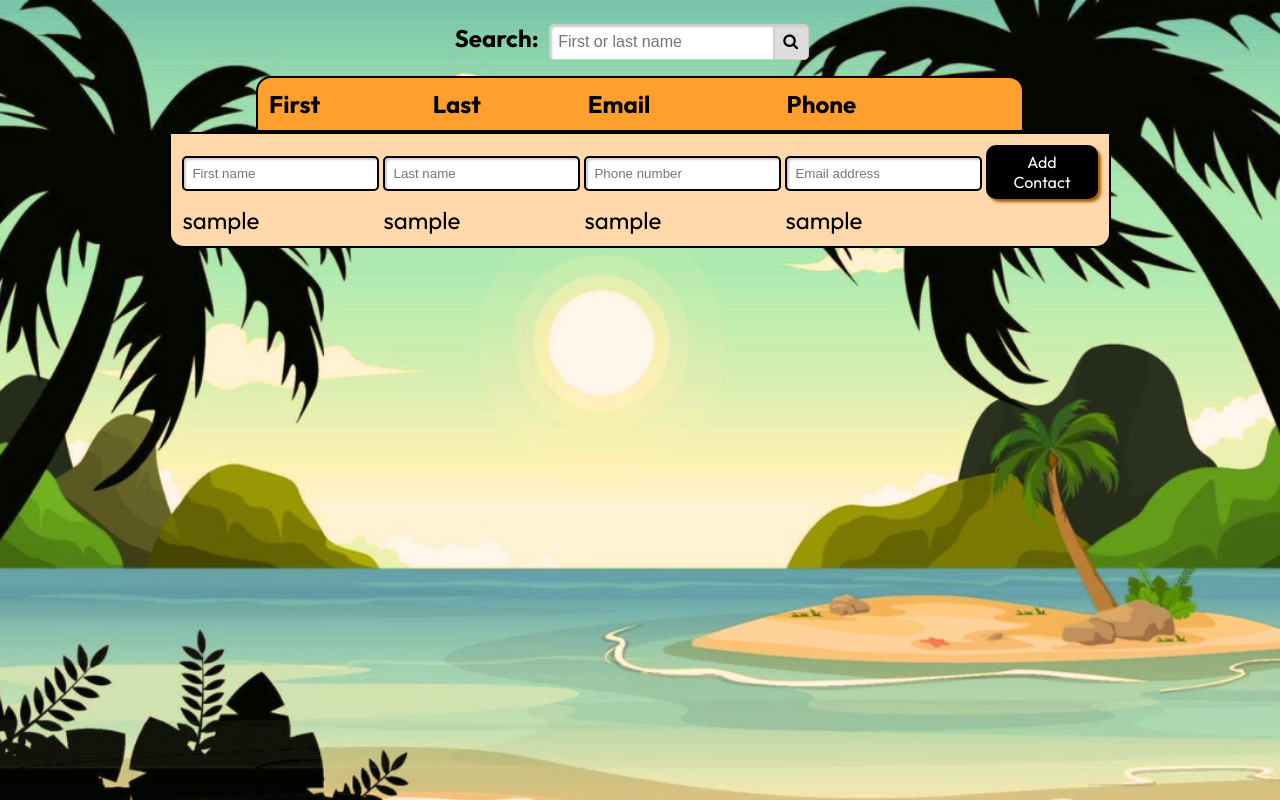
After one commit to The-Cliff-Face/ManagerOfContacts, a PHP site: page /contacts.html in a window 1280 px wide. The commit adds this page. Run offline with PHP 8.4, Linux system fonts and the light colour scheme; lists and menus that the app fills with data are empty.

Commit message:
tentative contacts page

```diff
--- /dev/null
+++ b/contacts.html
@@ -0,0 +1,59 @@
+<!DOCTYPE html>
+<html lang="en">
+
+<head>
+    <meta charset="UTF-8">
+    <meta name="viewport" content="width=device-width, initial-scale=1.0">
+    <title>Contacts Page</title>
+    <link rel="stylesheet" href="styles.css">
+    <link rel="preconnect" href="https://fonts.googleapis.com">
+    <link rel="preconnect" href="https://fonts.gstatic.com" crossorigin>
+    <link rel="stylesheet" href="https://cdnjs.cloudflare.com/ajax/libs/font-awesome/4.7.0/css/font-awesome.min.css">
+    <link href="https://fonts.googleapis.com/css2?family=Outfit:wght@100..900&display=swap" rel="stylesheet">
+    <script src="js/scripts.js"> </script>
+    <script src="js/md5.js"> </script>
+</head>
+
+<body>
+    <div class="contacts-container">
+        <div class="search-bar">
+            <label>
+                Search:
+                <input type="search" id="searchInput" placeholder="First or last name" required /><button type="submit"
+                    id="searchButton"><i class="fa fa-search"></i></button>
+            </label>
+        </div>
+
+        <table class="header">
+            <tr>
+                <th>First</th>
+                <th>Last</th>
+                <th>Email</th>
+                <th>Phone</th>
+                <th></th>
+            </tr>
+        </table>
+        <table class="rows">
+            <tr>
+                <td><input type="text" id="addFirstNameInput" placeholder="First name" required /></td>
+                <td><input type="text" id="addLastNameInput" placeholder="Last name" required /></td>
+                <td><input type="text" id="addPhoneInput" placeholder="Phone number" required /></td>
+                <td><input type="text" id="addEmailInput" placeholder="Email address" required /></td>
+                <td><button type="button" id="addButton">Add Contact</button></td>
+            </tr>
+            <tr></tr>
+            <tr>
+                <td>sample</td>
+                <td>sample</td>
+                <td>sample</td>
+                <td>sample</td>
+                <td></td>
+            </tr>
+            <!-- Append search results and edit/delete buttons -->
+            <div id="contactsContainer"></div>
+        </table>
+
+    </div>
+</body>
+
+</html>
--- a/styles.css
+++ b/styles.css
@@ -28,6 +28,8 @@ h2 {
     font-size: 3rem;
 }
 
+
+/* Hyperlink colors */
 a:link {
     color: #0000E0;
 }
@@ -40,6 +42,8 @@ a:hover {
     color: red;
 }
 
+
+/* Main container */
 .form-container {
     justify-content: center;
     display: flex;
@@ -48,6 +52,8 @@ a:hover {
     height: 100%;
 }
 
+
+/* Field labels */
 label {
     font-weight: bold;
     font-size: 1.25rem;
@@ -68,6 +74,8 @@ label {
     margin-inline-start: 6px;
 }
 
+
+/* Form elements */
 .form-group {
     margin-bottom: 1.5rem;
 }
@@ -95,10 +103,9 @@ label {
     box-shadow: 50px 50px 30px rgba(0, 0, 0, 0.1);
     width: 400px;
     text-align: center;
-
 }
 
-.form-box button{
+.form-box button {
     text-align: center;
     padding: 5px 25px;
     background: #000000;
@@ -166,23 +173,23 @@ label {
     border-radius: 10px;
     padding: 0.75rem;
     width: 100%;
-    margin-bottom:2px;
+    margin-bottom: 2px;
     color: #004f56;
     font-size: 2rem;
     font-family: 'Outfit';
 }
 
-
+/* Username/Password Signup Error */
 .error-message {
     font-size: 1rem;
-    background-color: #f5f5f5e9;
+    background-color: papayawhip;
     border-radius: 5px;
     padding: 0.75rem;
     margin-top: 2px;
-    display:none;
+    display: none;
     width: fit-content;
     max-width: 100%;
-    color:#ff0000;
+    color: #B50000;
     font-family: 'Outfit';
     margin: 2px auto 0;
     text-align: center;
@@ -256,6 +263,8 @@ label {
     color: rgb(255, 255, 255);
 }
 
+
+/* Navigation bar */
 .navbar ul {
     list-style-type: none;
     /*background-color: #000000;*/
@@ -281,6 +290,94 @@ label {
 
 }
 
+/* Contacts Page */
+.contacts-container {
+    align-content: center;
+    display: grid;
+}
+
+table {
+    margin-left: auto;
+    margin-right: auto;
+    width: 60%;
+    padding: 0.5rem;
+    border: 2px solid black;
+    background-color: #ffd9ab;
+    border-radius: 15px;
+    text-align: left;
+    align-self: center;
+    font-size: 1.5rem;
+}
+
+.header {
+    background-color: #FF9F2D;
+    border-radius: 15px 15px 0 0;
+}
+
+.rows {
+    border-radius: 0 0 15px 15px;
+}
+
+td input {
+    padding: 0.5rem;
+    border: 2px solid black;
+    box-shadow: inset 2px 2px 2px #ccc;
+    border-radius: 5px;
+}
+
+td button {
+    text-align: center;
+    padding: 5px 25px;
+    background: #000000;
+    border: 2px solid black;
+    border-radius: 10px;
+    color: rgb(255, 255, 255);
+    font-family: "Outfit";
+    text-decoration: none;
+    font-size: 1rem;
+    box-shadow: 3px 3px 3px #aa5d00;
+}
+
+td button:hover {
+    cursor: pointer;
+    background: #FF9F2D;
+    color: black;
+}
+
+/* Search Bar */
+.search-bar {
+    display: flex;
+    justify-content: center;
+    padding: 1rem;
+}
+
+.search-bar label {
+    font-size: 1.5rem;
+}
+
+.search-bar input {
+    padding: 0.5rem;
+    border: 1px solid #ccc;
+    border-radius: 5px 0 0 5px;
+    border-right: none;
+    box-shadow: inset 2px 2px 2px #ccc;
+    font-size: 1rem;
+}
+
+.search-bar button {
+    padding: 8px 10px 8px 10px;
+    margin-top: 8px;
+    margin-right: 16px;
+    background: #ddd;
+    font-size: 1rem;
+    border: 1px solid #ccc;
+    border-radius: 0 5px 5px 0;
+    border-left: none;
+    box-shadow: inset 2px 2px 2px #ccc;
+    cursor: pointer;
+}
+
+/* Footer */
 #github-mark {
     width: 50px;
     height: 50px;
```
Also changed, not shown: js/scripts.js (+188 -55 lines).
